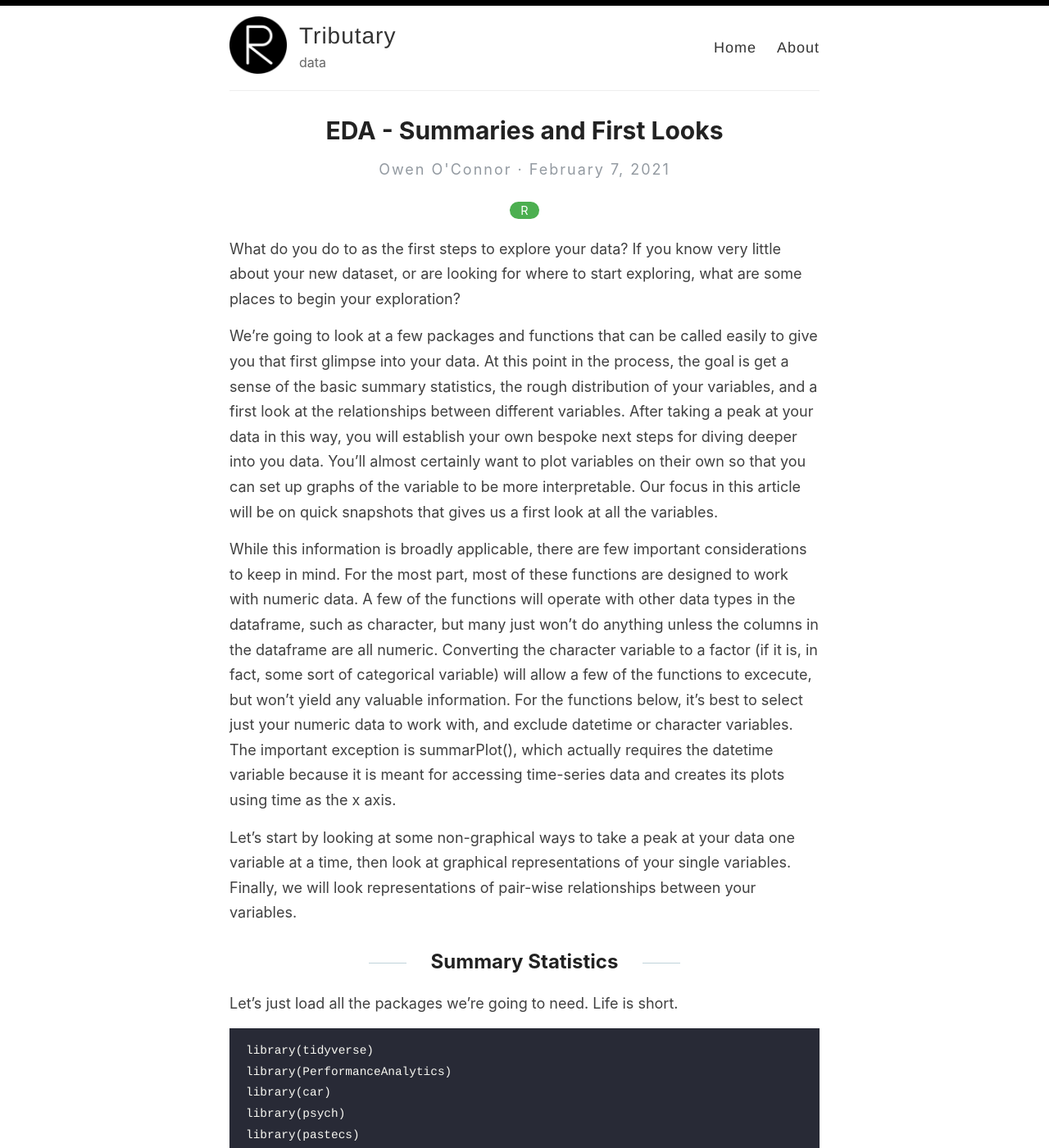
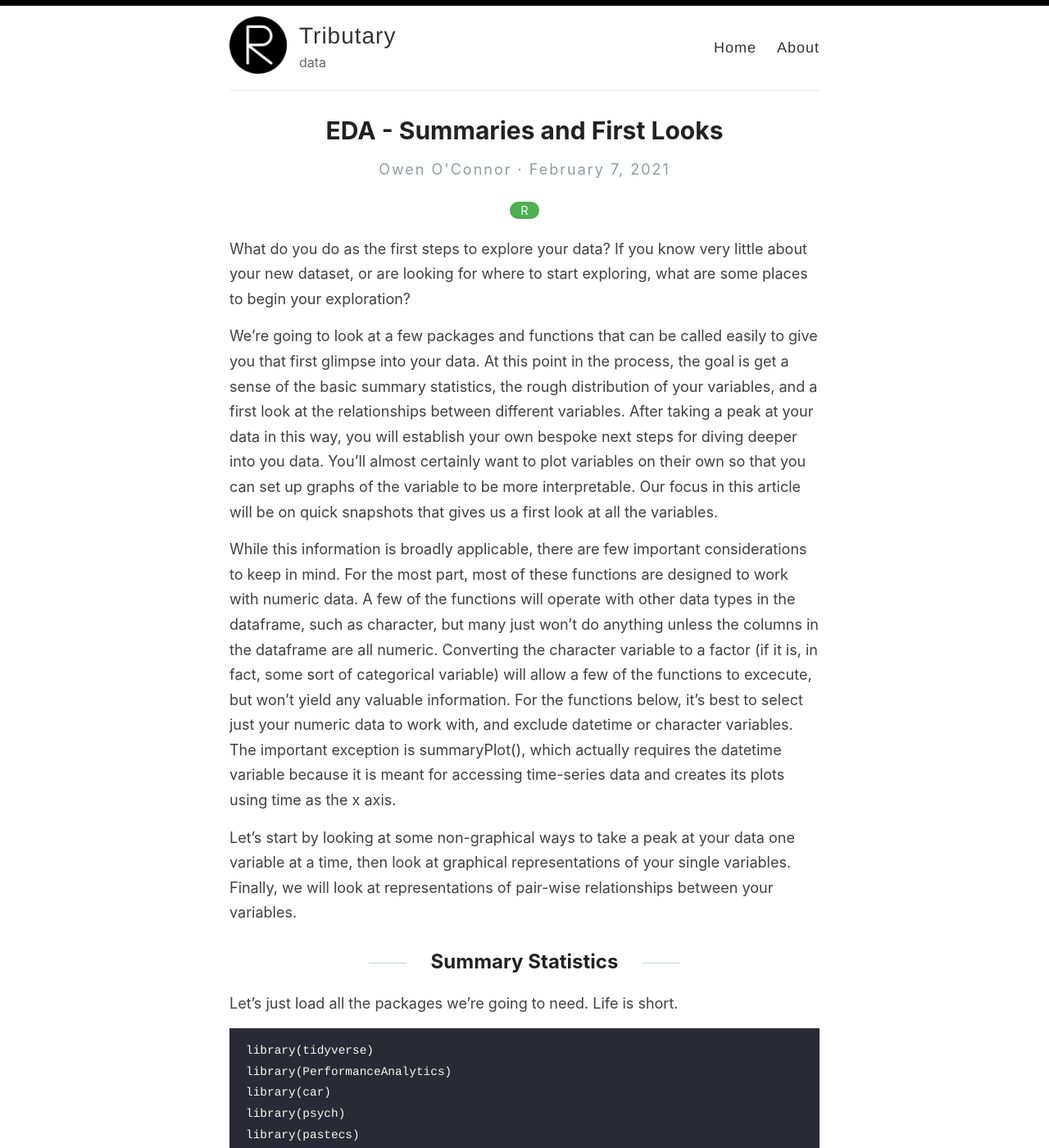
Before and after one commit to oroconnor/reverie, a Jekyll site: the page built from _posts/2021-02-07-EDA:Summaries.md, in a window 1280 px wide and 1400 px high. Shown: the whole window at 82% size. Built offline with Jekyll 4.4.1, drawn with Linux system fonts in a browser that asks for light colours; some of the changed text lies outside the part shown.

Commit message:
Update 2021-02-07-EDA:Summaries.md
correcting spelling errors

````diff
--- a/_posts/2021-02-07-EDA:Summaries.md
+++ b/_posts/2021-02-07-EDA:Summaries.md
@@ -4,13 +4,13 @@ title:  EDA - Summaries and First Looks
 categories: [R]
 ---
 
-What do you do to as the first steps to explore your data? If you know very little about your new dataset, or are looking for where to start exploring, what are some places to begin your exploration?
+What do you do as the first steps to explore your data? If you know very little about your new dataset, or are looking for where to start exploring, what are some places to begin your exploration?
 
 We're going to look at a few packages and functions that can be called easily to give you that first glimpse into your data. At this point in the process, the goal is get a sense of the basic summary statistics, the rough distribution of your variables, and a first look at the relationships between different variables. After taking a peak at your data in this way, you will establish your own bespoke next steps for diving deeper into you data. You'll almost certainly want to plot variables on their own so that you can set up graphs of the variable to be more interpretable. Our focus in this article will be on quick snapshots that gives us a first look at all the variables.
 
-While this information is broadly applicable, there are few important considerations to keep in mind. For the most part, most of these functions are designed to work with numeric data. A few of the functions will operate with other data types in the dataframe, such as character, but many just won't do anything unless the columns in the dataframe are all numeric. Converting the character variable to a factor (if it is, in fact, some sort of categorical variable) will allow a few of the functions to excecute, but won't yield any valuable information. For the functions below, it's best to select just your numeric data to work with, and exclude datetime or character variables. The important exception is summarPlot(), which actually requires the datetime variable because it is meant for accessing time-series data and creates its plots using time as the x axis.
+While this information is broadly applicable, there are few important considerations to keep in mind. For the most part, most of these functions are designed to work with numeric data. A few of the functions will operate with other data types in the dataframe, such as character, but many just won't do anything unless the columns in the dataframe are all numeric. Converting the character variable to a factor (if it is, in fact, some sort of categorical variable) will allow a few of the functions to excecute, but won't yield any valuable information. For the functions below, it's best to select just your numeric data to work with, and exclude datetime or character variables. The important exception is summaryPlot(), which actually requires the datetime variable because it is meant for accessing time-series data and creates its plots using time as the x axis.
 
-Let's start by looking at some non-graphical ways to take a peak at your data one variable at a time, then look at graphical representations of your single variables. Finally, we will look representations of pair-wise relationships between your variables.
+Let's start by looking at some non-graphical ways to take a peak at your data one variable at a time, then look at graphical representations of your single variables. Finally, we will look at representations of pair-wise relationships between your variables.
 
 ## Summary Statistics
 
@@ -69,7 +69,7 @@ stat.desc(df)
 
 We got a sense of the data types of our variables as inputted, and we were able to take a look at some basic summary statistics about each variable. So we have some information in hand that tells us some about the central tendencies of our variables, as well as their dispersion. But it would be helpful to get a visual look at each variable in order to get a sense of their distribution, as well as see where data is missing and maybe which variables have outliers that might even obstruct a good luck at the distribution of the rest of the data. Again, ultimately you will need to plot each variable of interest to be able to better control the scale and to drill down into investigating any issues that you uncover with that variable. For now, we're focusing on quick ways to take a first pass and get a big picture of your dataset.
 
-One of my favorite functions to use for this purposed is the summaryPlot() function in the openair package. It provides a time series look at each variable, which helps to visualize both how the data is changing over time, and highlights missing data. There is a bar underneath the plot for each variable that shows where the NA datapoints are. There are also a few sumamry statistics given. On the right, you can see a simple histogram for each variable and have a sense of the distribution. For some variables, this will be fairly informative. For others, the bin size or scale won't be too helpful and you'll need to follow up with making individual histogram plots of the variable. As an alternative, you can set these plots to be density plots by including the argument 'type = "density plot"'.
+One of my favorite functions to use for this purpose with time series data is the summaryPlot() function in the openair package. It provides a time series look at each variable, which helps to visualize both how the data is changing over time, and highlights missing data. There is a bar underneath the plot for each variable that shows where the NA datapoints are. There are also a few summary statistics given. On the right, you can see a simple histogram for each variable and have a sense of the distribution. For some variables, this will be fairly informative. For others, the bin size or scale won't be too helpful and you'll need to follow up with making individual histogram plots of the variable. As an alternative, you can set these plots to be density plots by including the argument 'type = "density plot"'.
 
 ```r
 summaryPlot(df)
````
Also changed, not shown: other parts of _posts/2021-02-07-EDA:Summaries.md (+5 -5 lines).
